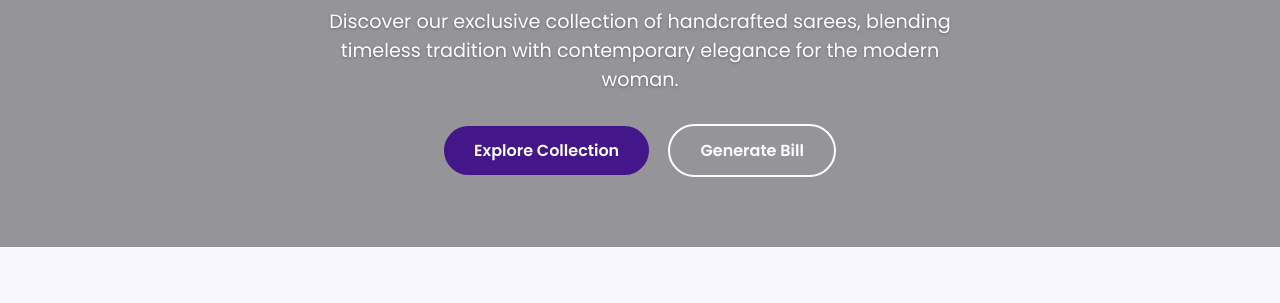
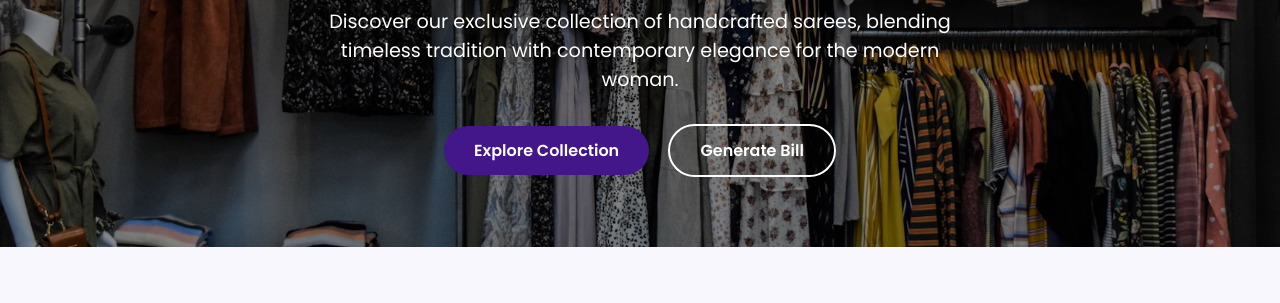
Before and after one commit to RushikeshGarad/resume, a plain HTML site: page index.html in a window 1280 px wide. Shown: the part 338-641 px from the top of the page. Drawn offline with nearby package versions, Linux system fonts and the light colour scheme; files whose address does not match are found by name.

Commit message:
Update index.html

```diff
--- a/index.html
+++ b/index.html
@@ -315,7 +315,7 @@
     .hero {
       height: 500px;
       background: linear-gradient(rgba(0, 0, 0, 0.4), rgba(0, 0, 0, 0.4)),
-                  url('Sareesphoto/About-Section.avif');
+                  url('About-Section.avif');
       background-size: cover;
       background-position: center;
       display: flex;
```
